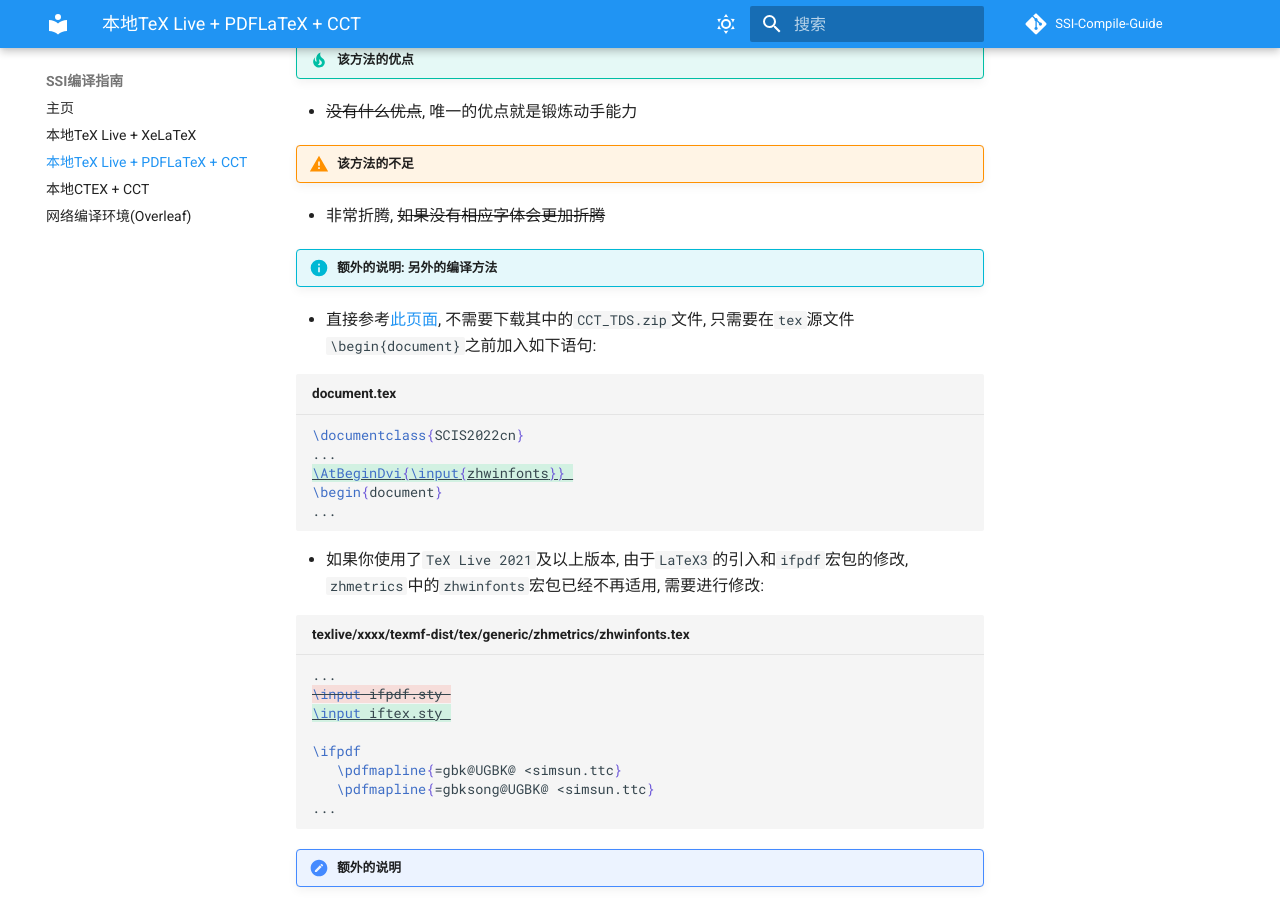
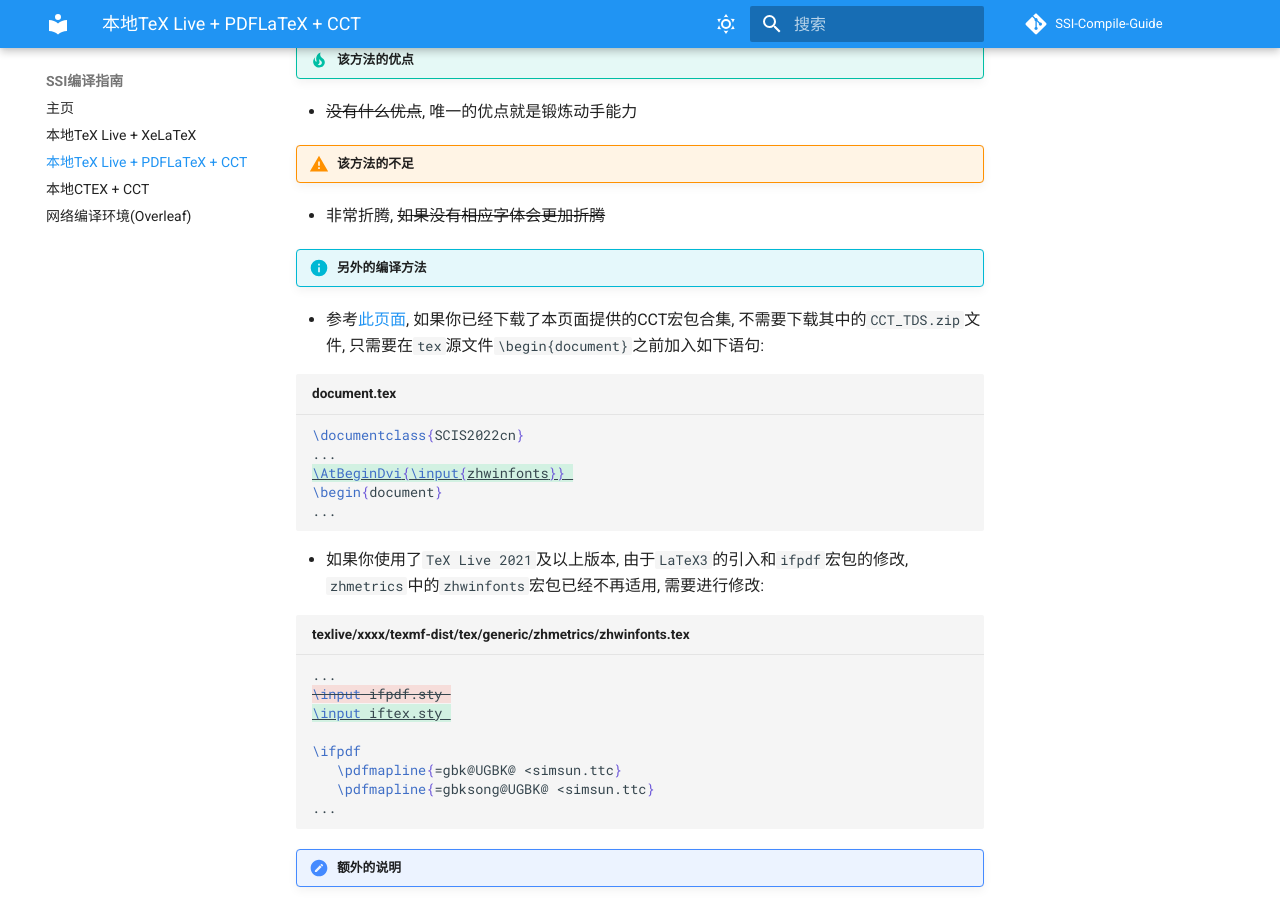
Before and after one commit to T0nyX1ang/CCT-LaTeX-Compile-Guide, an MkDocs documentation site: the page built from docs/tl_pdflatex.md, in a window 1280 px wide and 900 px high, scrolled down 1182 px. Built offline with MkDocs 1.6.1 and Material for MkDocs 9.7.7, drawn with Linux system fonts in a browser that asks for light colours; comment, search, counter and statistics services are not loaded.

Commit message:
Update tl_pdflatex.md

````diff
--- a/docs/tl_pdflatex.md
+++ b/docs/tl_pdflatex.md
@@ -53,9 +53,9 @@
 
 - 非常折腾, ~~如果没有相应字体会更加折腾~~
 
-!!! info "额外的说明: 另外的编译方法"
+!!! info "另外的编译方法"
 
-- 直接参考[此页面](https://liam.page/2013/10/15/LaTeX-CCT-template/), 不需要下载其中的`CCT_TDS.zip`文件, 只需要在`tex`源文件`\begin{document}`之前加入如下语句:
+- 参考[此页面](https://liam.page/2013/10/15/LaTeX-CCT-template/), 如果你已经下载了本页面提供的CCT宏包合集, 不需要下载其中的`CCT_TDS.zip`文件, 只需要在`tex`源文件`\begin{document}`之前加入如下语句:
 
 ``` latex title="document.tex"
 \documentclass{SCIS2022cn}
````
